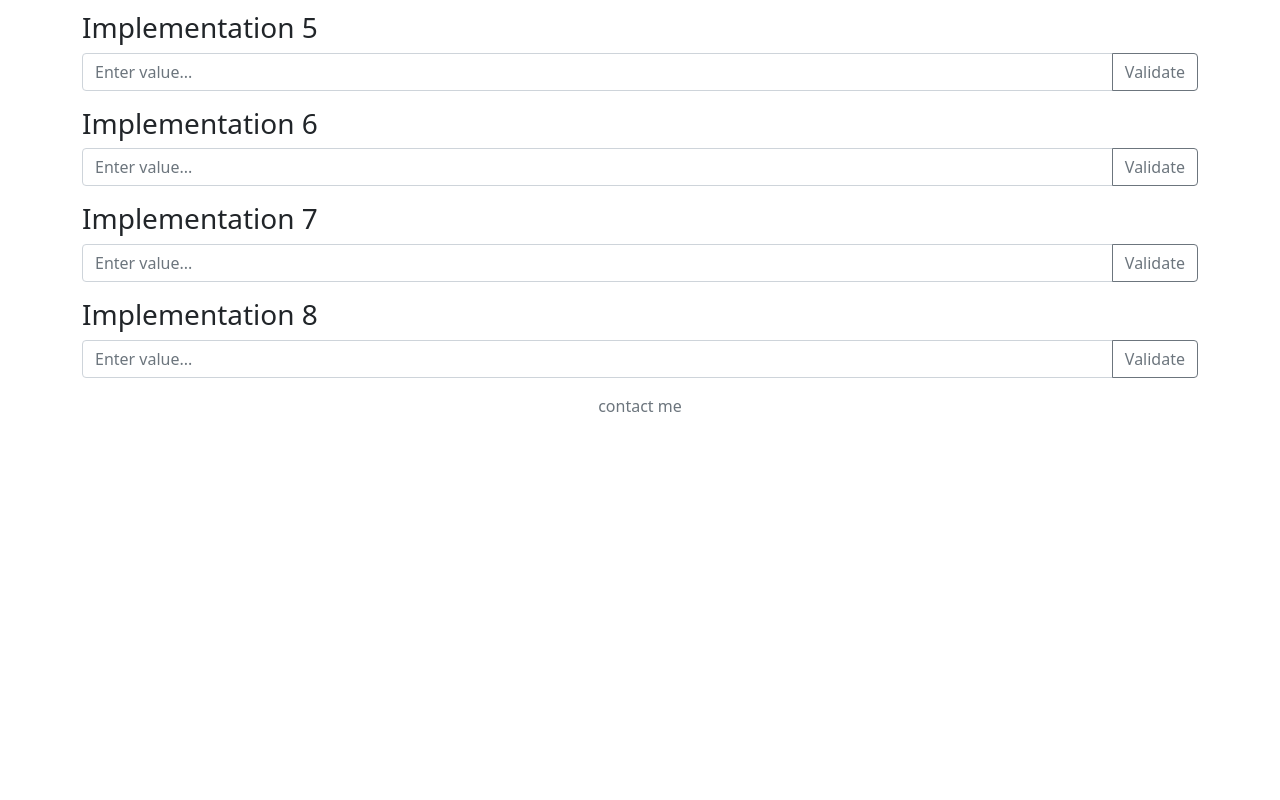
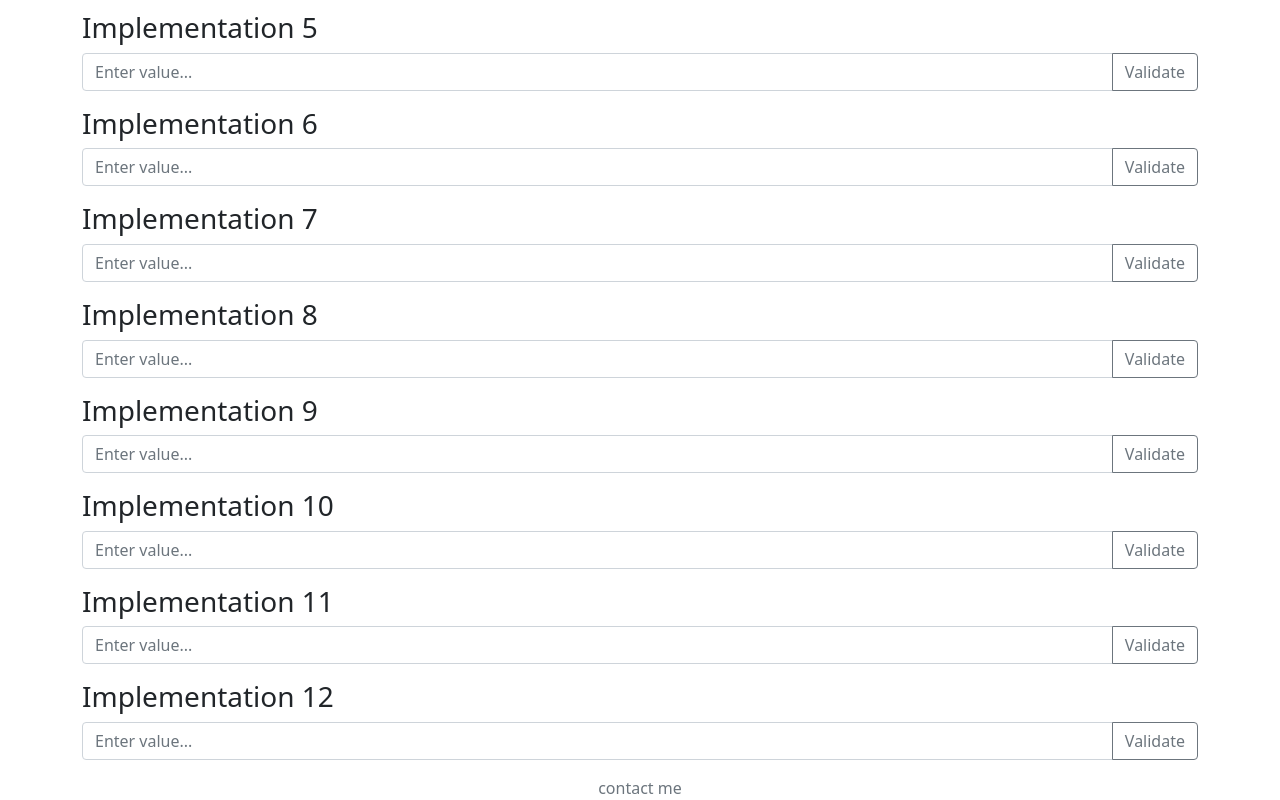
Before and after one commit to parfentjev/qa-ep-bva-practice-assignment, a Next.js app: page / in a window 1280 px wide. Shown: the part 720-1520 px from the top of the page. Before the commit the page ends 1138 px from the top, so only its background shows below. Built offline with nearby package versions, Linux system fonts and the light colour scheme.

Commit message:
add some more incorrect implementations

```diff
--- a/components/EquivalencePartitioning.tsx
+++ b/components/EquivalencePartitioning.tsx
@@ -17,6 +17,10 @@ const EquivalencePartitioning: FC = () => {
   const input6Reference = useRef<HTMLInputElement>(null);
   const input7Reference = useRef<HTMLInputElement>(null);
   const input8Reference = useRef<HTMLInputElement>(null);
+  const input9Reference = useRef<HTMLInputElement>(null);
+  const input10Reference = useRef<HTMLInputElement>(null);
+  const input11Reference = useRef<HTMLInputElement>(null);
+  const input12Reference = useRef<HTMLInputElement>(null);
 
   const parseInput = (input: RefObject<HTMLInputElement>): number => {
     if (input.current?.value.length == 0) {
@@ -170,15 +174,77 @@ const EquivalencePartitioning: FC = () => {
     }
   };
 
+  const program9Handler = () => {
+    const userInput = parseInput(input9Reference);
+
+    if (isNaN(userInput)) {
+      alert(Messages.REJECTED_NAN);
+    } else if (userInput >= -10000 && userInput <= 10000) {
+      if (userInput > 0) {
+        alert(Messages.ACCEPTED_NEGATIVE);
+      } else if (userInput < 0) {
+        alert(Messages.ACCEPTED_POSITIVE);
+      } else {
+        alert(Messages.ACCEPTED_ZERO);
+      }
+    } else {
+      alert(Messages.REJECTED_NOT_ACCEPTABLE);
+    }
+  };
+
+  const program10Handler = () => {
+    const userInput = parseInput(input10Reference);
+
+    if (isNaN(userInput)) {
+      alert(Messages.REJECTED_NAN);
+    } else if (userInput >= -10000 && userInput <= 10000) {
+      if (userInput < -1) {
+        alert(Messages.ACCEPTED_NEGATIVE);
+      } else if (userInput > 1) {
+        alert(Messages.ACCEPTED_POSITIVE);
+      } else {
+        alert(Messages.ACCEPTED_ZERO);
+      }
+    } else {
+      alert(Messages.REJECTED_NOT_ACCEPTABLE);
+    }
+  };
+
+  const program11Handler = () => {
+    const userInput = parseInput(input11Reference);
+
+    if (isNaN(userInput)) {
+      alert(Messages.REJECTED_NAN);
+    } else if (userInput >= -10000 && userInput <= 10000) {
+      if (userInput < 0) {
+        alert(Messages.ACCEPTED_NEGATIVE);
+      } else {
+        alert(Messages.ACCEPTED_POSITIVE);
+      }
+    } else {
+      alert(Messages.REJECTED_NOT_ACCEPTABLE);
+    }
+  };
+
+  const program12Handler = () => {
+    const userInput = parseInput(input12Reference);
+
+    alert(
+      Math.random() * 2 > 1
+        ? Messages.ACCEPTED_POSITIVE
+        : Messages.ACCEPTED_NEGATIVE
+    );
+  };
+
   return (
     <div className='container'>
       <h1>EP & BVA Practice Assignment</h1>
       <p>
         This page contains a simple specification for Equivalence Partitioning
-        and Boundary Value Analysis test design techniques, along with 8
+        and Boundary Value Analysis test design techniques, along with several
         different implementations of this specification. Implementation 1 is
-        correct, others - not so much. Your goal is to design test cases and
-        verify that your test cases detect planted issues.
+        correct, others - not so much. Your goal is to find ON, OFF, OUT and IN
+        values that will find bugs in all of them.
       </p>
 
       <h2>Specification</h2>
@@ -358,6 +424,86 @@ const EquivalencePartitioning: FC = () => {
           Validate
         </button>
       </div>
+
+      <h3>Implementation 9</h3>
+      <div className='input-group mb-3'>
+        <input
+          type='text'
+          className='form-control'
+          placeholder='Enter value...'
+          aria-label='Enter value...'
+          aria-describedby='button-addon2'
+          ref={input9Reference}
+        />
+        <button
+          className='btn btn-outline-secondary'
+          type='button'
+          id='button-addon2'
+          onClick={program9Handler}
+        >
+          Validate
+        </button>
+      </div>
+
+      <h3>Implementation 10</h3>
+      <div className='input-group mb-3'>
+        <input
+          type='text'
+          className='form-control'
+          placeholder='Enter value...'
+          aria-label='Enter value...'
+          aria-describedby='button-addon2'
+          ref={input10Reference}
+        />
+        <button
+          className='btn btn-outline-secondary'
+          type='button'
+          id='button-addon2'
+          onClick={program10Handler}
+        >
+          Validate
+        </button>
+      </div>
+
+      <h3>Implementation 11</h3>
+      <div className='input-group mb-3'>
+        <input
+          type='text'
+          className='form-control'
+          placeholder='Enter value...'
+          aria-label='Enter value...'
+          aria-describedby='button-addon2'
+          ref={input11Reference}
+        />
+        <button
+          className='btn btn-outline-secondary'
+          type='button'
+          id='button-addon2'
+          onClick={program11Handler}
+        >
+          Validate
+        </button>
+      </div>
+
+      <h3>Implementation 12</h3>
+      <div className='input-group mb-3'>
+        <input
+          type='text'
+          className='form-control'
+          placeholder='Enter value...'
+          aria-label='Enter value...'
+          aria-describedby='button-addon2'
+          ref={input12Reference}
+        />
+        <button
+          className='btn btn-outline-secondary'
+          type='button'
+          id='button-addon2'
+          onClick={program12Handler}
+        >
+          Validate
+        </button>
+      </div>
     </div>
   );
 };
```
